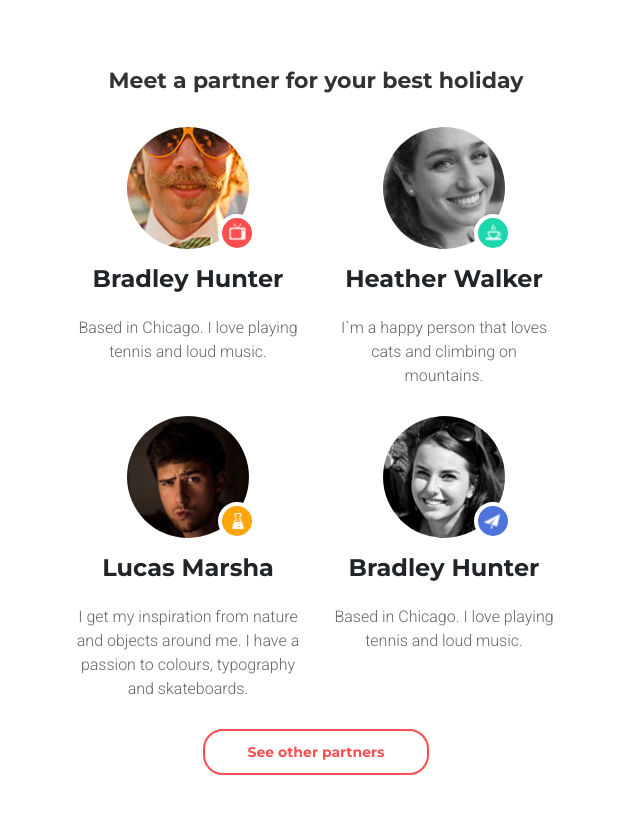
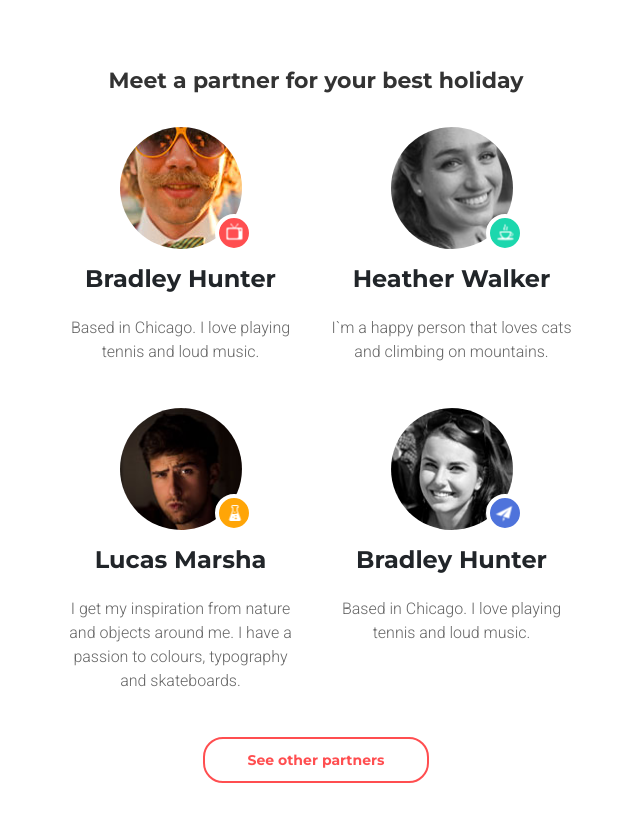
Before and after one commit to Alexeychuk/goit-fe-course, a plain HTML site: page html-css/module09/index.html in a window 1280 px wide. Shown: the part 620-1442 px from the top of the page, without its empty margins (324-964 px from the left). Drawn offline with Linux system fonts and the light colour scheme.

Commit message:
Fix 6 and 9 modules(fix bootstrap layout

```diff
--- a/html-css/module06/css/style.css
+++ b/html-css/module06/css/style.css
@@ -90,9 +90,10 @@ h2::after{
     margin:38px auto 0;
 }
 
-h4{
+section p:first-of-type{
     text-align:center;
     font-family: 'Kaushan Script', cursive;
+    font-weight:400;
     font-size: 24px;
     margin-bottom:20px;
 }
--- a/html-css/module09/index.html
+++ b/html-css/module09/index.html
@@ -63,11 +63,11 @@
             best holiday</h2>
 
         <div class="row  features-row justify-content-md-around">
-            <div class="col-md-8 col-xl-12">
-            <ul class="features-list">
+            <div class="col-md-8 col-xl-12 features-list">
+
                 <div class="row ">
-                    <div class="col-12 col-md-6 col-xl-3">
-                        <li class="features-list-item">
+                    <div class="col-12 col-md-6 col-xl-3 features-list-item">
+
                             <article>
                                 <div class="img-container" id="img-tv">
                                     <img src="img/People-Hunter.jpg" alt="person">
@@ -76,25 +76,25 @@
                                 <p>Based in Chicago. I love playing tennis and loud music.
                                 </p>
                             </article>
-                        </li>
+
                     </div>
 
-                    <div class="col-12 col-md-6 col-xl-3 order-md-2 ">
+                    <div class="col-12 col-md-6 col-xl-3 order-md-2 features-list-item">
 
-                        <li class="features-list-item">
+
                             <article>
                                 <div class="img-container" id="img-can">
-                                <img src="img/People-Marsha.jpg" alt="person">
+                                    <img src="img/People-Marsha.jpg" alt="person">
                                 </div>
                                 <h4>Lucas Marsha</h4>
                                 <p>I get my inspiration from nature and objects around me. I have a passion to colours, typography and skateboards.
                                 </p>
                             </article>
-                        </li>
+
                     </div>
 
-                    <div class="col-12 col-md-6 col-xl-3 order-md-1">
-                        <li class="features-list-item">
+                    <div class="col-12 col-md-6 col-xl-3 order-md-1 features-list-item">
+
                             <article>
                             <div class="img-container" id="img-coffee">
                                 <img src="img/People-Walker.jpg" alt="img-cup">
@@ -102,22 +102,22 @@
                             <h4>Heather Walker</h4>
                             <p>I`m a happy person that loves cats and climbing on mountains. </p>
                             </article>
-                        </li>
+
                     </div>
 
-                    <div class="col-12 col-md-6 col-xl-3 order-md-3">
-                        <li class="features-list-item">
+                    <div class="col-12 col-md-6 col-xl-3 order-md-3 features-list-item">
+
                             <article>
                                 <div class="img-container" id="img-plane">
-                                <img src="img/People-Bradley.jpg" alt="person">
+                                    <img src="img/People-Bradley.jpg" alt="person">
                                 </div>
                                 <h4>Bradley Hunter</h4>
                                 <p>Based in Chicago. I love playing tennis and loud music.</p>
                             </article>
-                        </li>
+
                     </div>
                 </div>
-                </ul>
+
             </div>
             </div>
 
```
Also changed, not shown: html-css/module06/index.html (+2 -2 lines).
